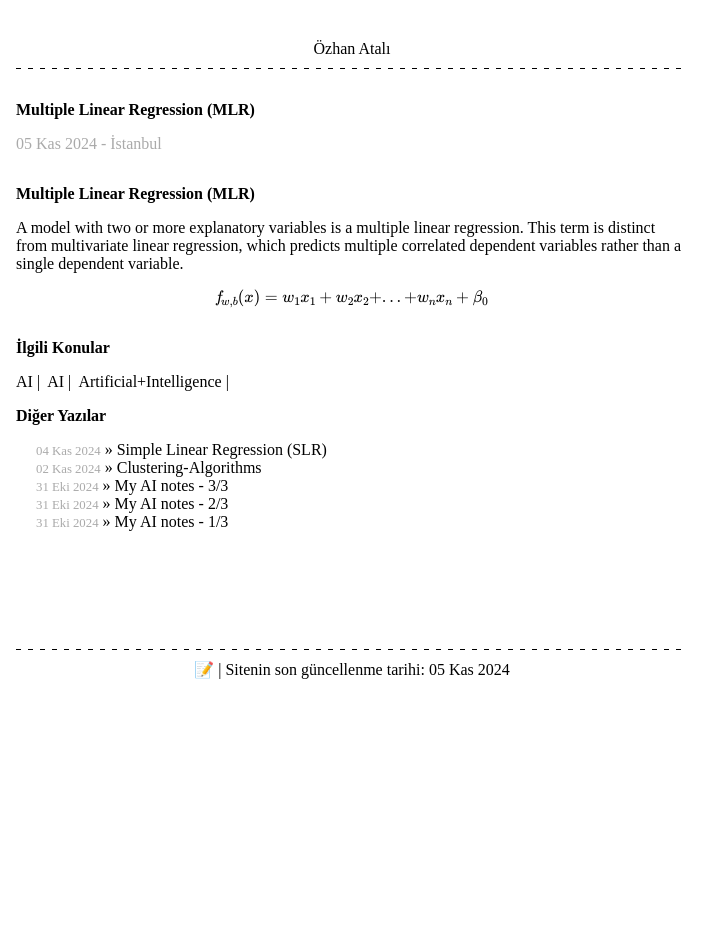
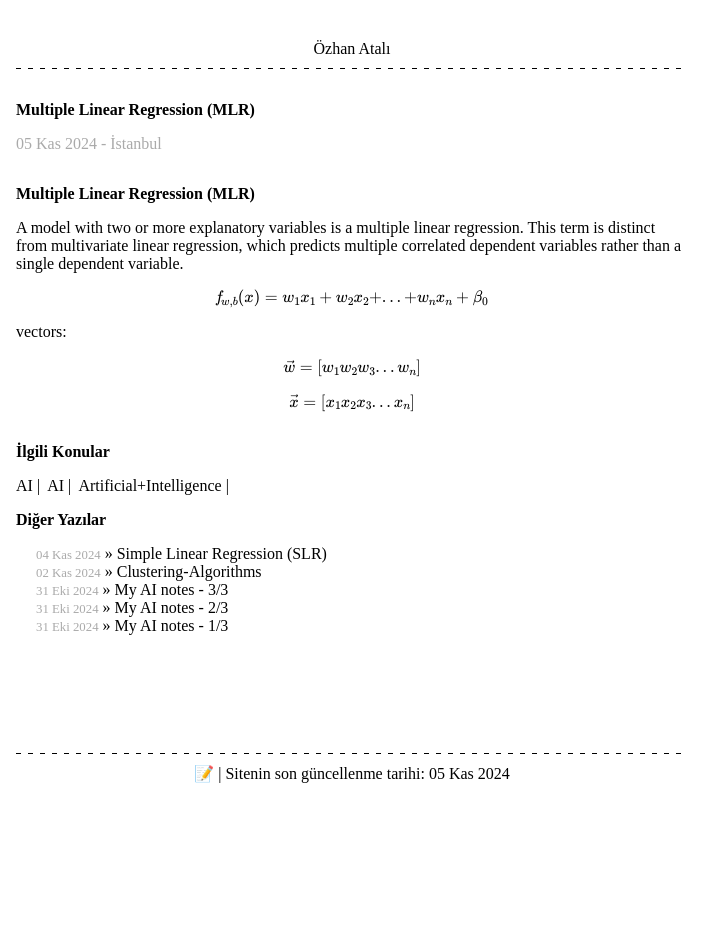
Before and after one commit to ozhanatali/ozhanatali.github.io, a Jekyll site: the page built from _posts/2024-11-05-Multiple Linear Regression.md, in a window 1280 px wide. Shown: the whole page, without its empty margins (0-728 px from the left). Built offline with Jekyll 4.4.1, drawn with Linux system fonts in a browser that asks for light colours; formulas are drawn with MathJax 3.

Commit message:
Update 2024-11-05-Multiple Linear Regression.md

```diff
--- a/_posts/2024-11-05-Multiple Linear Regression.md
+++ b/_posts/2024-11-05-Multiple Linear Regression.md
@@ -12,3 +12,9 @@ A model with two or more explanatory variables is a multiple linear regression.
 This term is distinct from multivariate linear regression, which predicts multiple correlated dependent variables rather than a single dependent variable.
 
 $$ \mathit f_{w,b}(x) = w_{1} x_{1} + w_{2} x_{2} + ... +  w_{n} x_{n} + \beta_{0} $$
+
+vectors:
+
+  $$ \vec{w} = [w_{1} w_{2} w_{3} ... w_{n} ] $$
+
+  $$ \vec{x} = [x_{1} x_{2} x_{3} ... x_{n} ] $$
```
